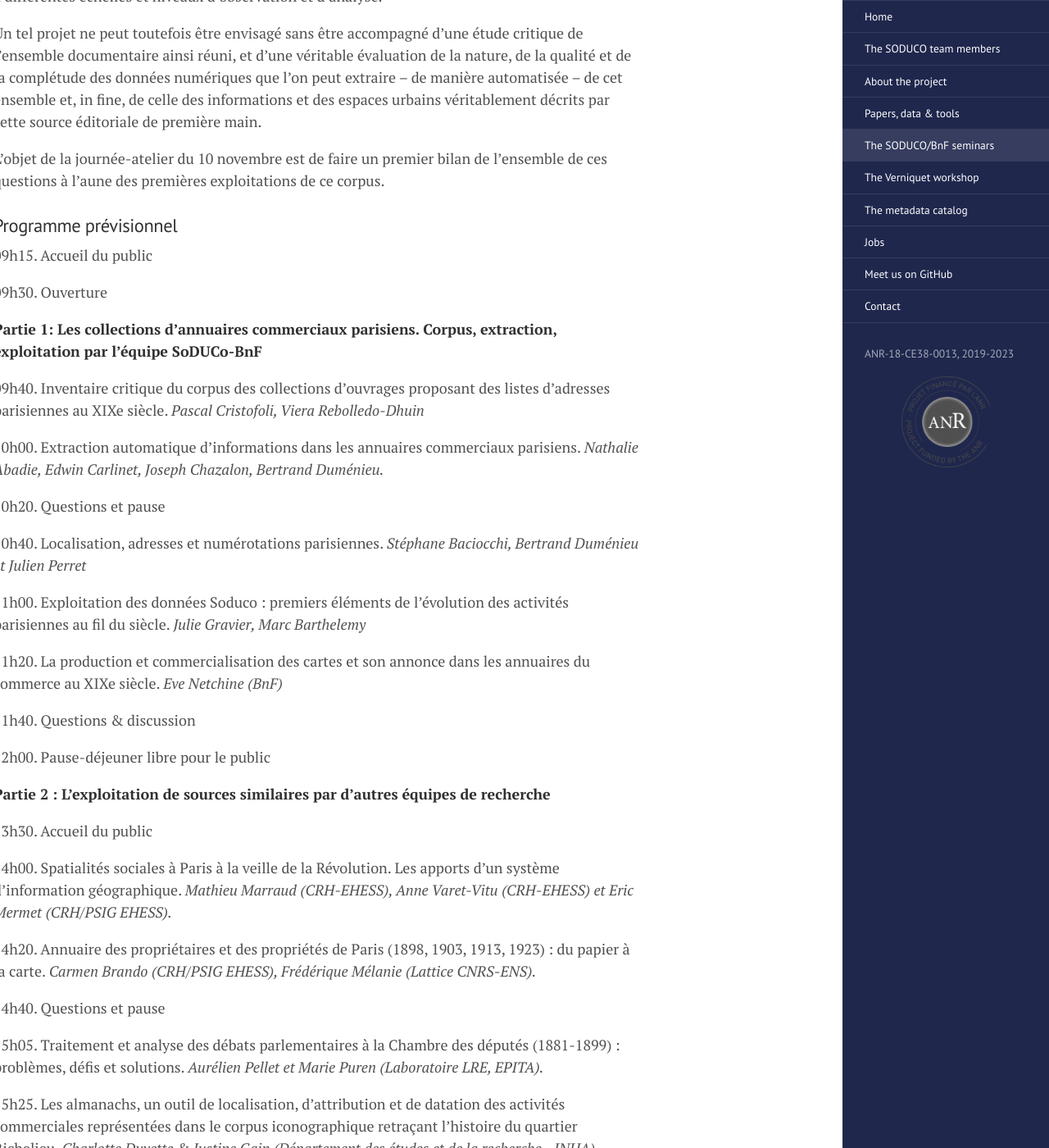
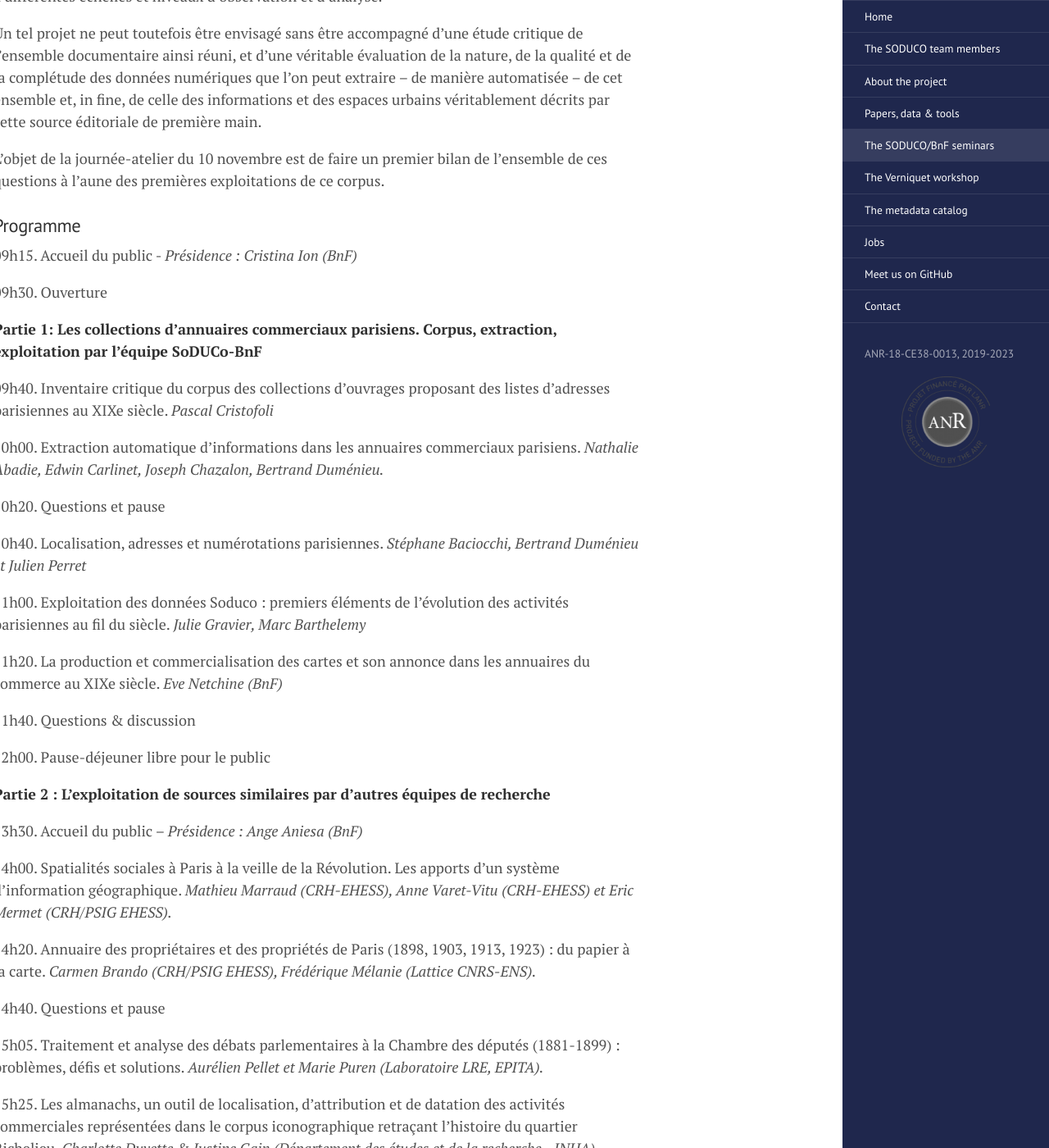
Before and after one commit to soduco/soduco.github.io, a Jekyll site: the page built from soduco_bnf_seminars.md, in a window 1280 px wide and 1400 px high, scrolled down 1852 px. Shown: the whole window at 82% size. Built offline with Jekyll 4.4.1, drawn with Linux system fonts in a browser that asks for light colours; some of the changed text lies outside the part shown.

Commit message:
Mise à jour du programme à J-1

```diff
--- a/soduco_bnf_seminars.md
+++ b/soduco_bnf_seminars.md
@@ -39,15 +39,15 @@ Un tel projet ne peut toutefois être envisagé sans être accompagné d'une ét
 
 L’objet de la journée-atelier du 10 novembre est de faire un premier bilan de l’ensemble de ces questions à l’aune des premières exploitations de ce corpus.
 
-### Programme prévisionnel
+### Programme
 
-09h15. Accueil du public
+09h15. Accueil du public - *Présidence : Cristina Ion (BnF)*
 
 09h30. Ouverture
 
 **Partie 1: Les collections d'annuaires commerciaux parisiens. Corpus, extraction, exploitation par l'équipe SoDUCo-BnF**
 
-09h40. Inventaire critique du corpus des collections d’ouvrages proposant des listes d’adresses parisiennes au XIXe siècle. *Pascal Cristofoli, Viera Rebolledo-Dhuin*
+09h40. Inventaire critique du corpus des collections d’ouvrages proposant des listes d’adresses parisiennes au XIXe siècle. *Pascal Cristofoli*
 
 10h00. Extraction automatique d'informations dans les annuaires commerciaux parisiens. *Nathalie Abadie, Edwin Carlinet, Joseph Chazalon, Bertrand Duménieu.*
 
@@ -65,7 +65,7 @@ L’objet de la journée-atelier du 10 novembre est de faire un premier bilan de
 
 **Partie 2 : L’exploitation de sources similaires par d’autres équipes de recherche**
 
-13h30. Accueil du public
+13h30. Accueil du public – *Présidence : Ange Aniesa (BnF)*
 
 14h00. Spatialités sociales à Paris à la veille de la Révolution. Les apports d’un système d’information géographique. *Mathieu Marraud (CRH-EHESS), Anne Varet-Vitu (CRH-EHESS) et Eric Mermet  (CRH/PSIG EHESS).*
 
```
Also changed, not shown: other parts of soduco_bnf_seminars.md (+1 -1 lines).
